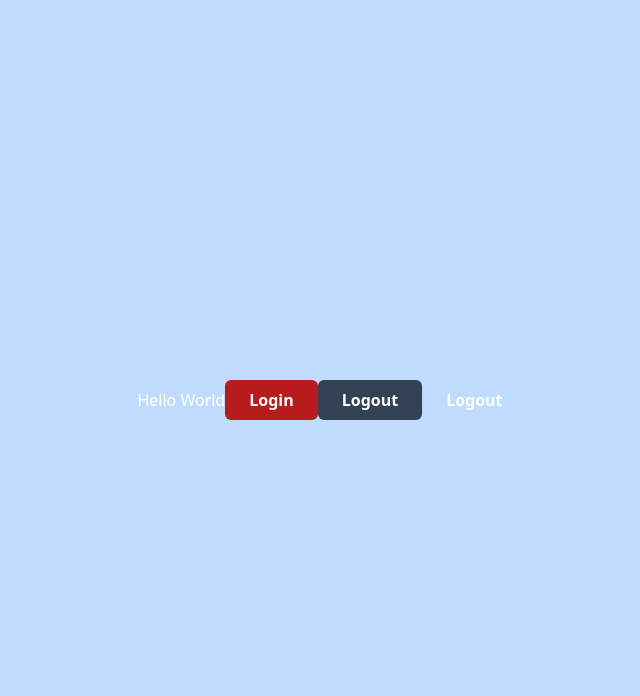
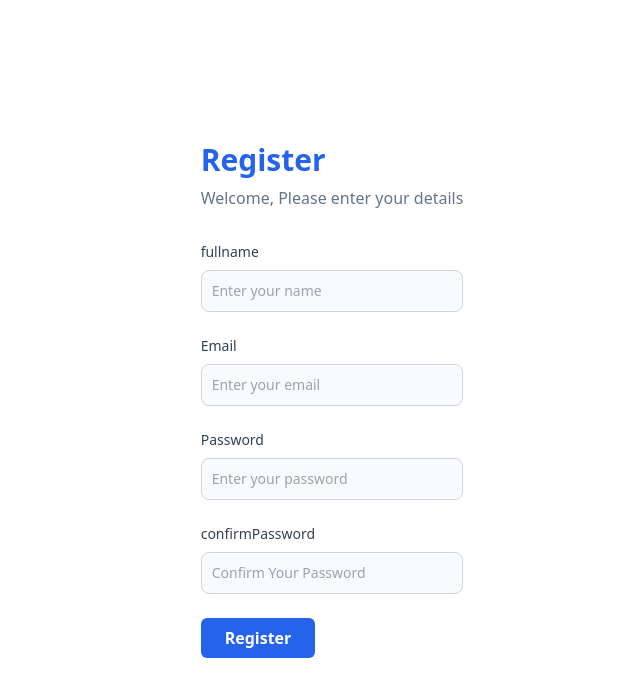
Before and after one commit to SatriyoRizkyansah/belajar-react, a React (Vite) app: page / in a window 1280 px wide. Shown: the top 696 px of the page, without its empty margins (308-948 px from the left). Built offline with nearby package versions, Linux system fonts and the light colour scheme.

Commit message:
implementasi atonomic design

```diff
--- a/src/App.jsx
+++ b/src/App.jsx
@@ -1,14 +1,10 @@
 import React from "react";
-import { renderToReadableStream } from "react-dom/server";
-import Button from "./components/Elements/Button";
+import RegisterPage from "./Pages/register";
 
 function App() {
   return (
-    <div className="flex justify-center bg-blue-200 min-h-screen items-center text-white">
-      <div>Hello World</div>
-      <Button variant="bg-red-700">Login</Button>
-      <Button variant="bg-slate-700">Logout</Button>
-      <Button>Logout</Button>
+    <div className="flex justify-center min-h-screen items-center text-white">
+      <RegisterPage></RegisterPage>
     </div>
   );
 }
--- /dev/null
+++ b/src/Pages/login.jsx
@@ -0,0 +1,12 @@
+import AuthLayouts from "../components/Layouts/AuthLayouts";
+import FormLogin from "../components/Fragments/FormLogin";
+
+const LoginPage = () => {
+  return (
+    <AuthLayouts title="login">
+      <FormLogin></FormLogin>
+    </AuthLayouts>
+  );
+};
+
+export default LoginPage;
--- /dev/null
+++ b/src/Pages/register.jsx
@@ -0,0 +1,12 @@
+import AuthLayouts from "../components/Layouts/AuthLayouts";
+import FormRegister from "../components/Fragments/FormRegister";
+
+const RegisterPage = () => {
+  return (
+    <AuthLayouts title="Register">
+      <FormRegister></FormRegister>
+    </AuthLayouts>
+  );
+};
+
+export default RegisterPage;
--- a/src/components/Elements/Button/index.jsx
+++ b/src/components/Elements/Button/index.jsx
@@ -1,7 +1,7 @@
 const Button = (props) => {
-  const { children = "...", variant = "black" } = props;
+  const { children = "...", classname = "black" } = props;
   return (
-    <button type="button" className={`h-10 px-6 font-semibold rounded-md ${variant} text-white`}>
+    <button type="button" className={`h-10 px-6 font-semibold rounded-md ${classname} text-white`}>
       {props.children}
     </button>
   );
--- a/src/components/Elements/Input/Input.jsx
+++ b/src/components/Elements/Input/Input.jsx
@@ -0,0 +1,6 @@
+const Input = (props) => {
+  const { type, placeholder, name } = props;
+  return <input type={type} className="bg-gray-50 border border-gray-300 text-gray-900 text-sm rounded-lg focus:ring-blue-500 focus:border-blue-500 block w-full p-2.5" placeholder={placeholder} required name={name} />;
+};
+
+export default Input;
--- a/src/components/Elements/Input/Label.jsx
+++ b/src/components/Elements/Input/Label.jsx
@@ -0,0 +1,10 @@
+const Label = (props) => {
+  const { htmlFor, children } = props;
+  return (
+    <label htmlFor={htmlFor} className=" text-slate-700 block mb-2 text-sm font-bolld">
+      {children}
+    </label>
+  );
+};
+
+export default Label;
--- a/src/components/Elements/Input/index.jsx
+++ b/src/components/Elements/Input/index.jsx
@@ -0,0 +1,14 @@
+import Input from "./Input";
+import Label from "./Label";
+
+const InputForm = (props) => {
+  const { label, name, type, placeholder } = props;
+  return (
+    <div className="mb-6">
+      <Label htmlFor={name}>{label}</Label>
+      <Input name={name} type={type} placeholder={placeholder}></Input>
+    </div>
+  );
+};
+
+export default InputForm;
--- /dev/null
+++ b/src/components/Fragments/FormLogin.jsx
@@ -0,0 +1,17 @@
+import { renderToReadableStream } from "react-dom/server";
+import Button from "../Elements/Button";
+import InputForm from "../Elements/Input";
+
+const FormLogin = () => {
+  return (
+    <form action="">
+      <InputForm label="Email" type="email" placeholder="Enter your email" name="email"></InputForm>
+
+      <InputForm label="Password" type="password" placeholder="****" name="password"></InputForm>
+
+      <Button classname="bg-blue-600">Log in</Button>
+    </form>
+  );
+};
+
+export default FormLogin;
--- /dev/null
+++ b/src/components/Fragments/FormRegister.jsx
@@ -0,0 +1,21 @@
+import { renderToReadableStream } from "react-dom/server";
+import Button from "../Elements/Button";
+import InputForm from "../Elements/Input";
+
+const FormRegister = () => {
+  return (
+    <form action="">
+      <InputForm label="fullname" type="fullname" placeholder="Enter your name" name="fullname"></InputForm>
+
+      <InputForm label="Email" type="email" placeholder="Enter your email" name="email"></InputForm>
+
+      <InputForm label="Password" type="password" placeholder="Enter your password" name="password"></InputForm>
+
+      <InputForm label="confirmPassword" type="confirmPassword" placeholder="Confirm Your Password" name="confirmPassword"></InputForm>
+
+      <Button classname="bg-blue-600">Register</Button>
+    </form>
+  );
+};
+
+export default FormRegister;
--- /dev/null
+++ b/src/components/Layouts/AuthLayouts.jsx
@@ -0,0 +1,16 @@
+import { Children } from "react";
+
+const AuthLayouts = (props) => {
+  const { children, title } = props;
+  return (
+    <div className="flex justify-center min-h-screen items-center text-white">
+      <div className="w-full max-w-xs">
+        <h1 className="text-3xl font-bold mb-2 text-blue-600">{title}</h1>
+        <p className="font-medium text-slate-500 mb-8">Welcome, Please enter your details</p>
+        {children}
+      </div>
+    </div>
+  );
+};
+
+export default AuthLayouts;
```
Also changed, not shown: src/main.jsx (+7 -7 lines).
